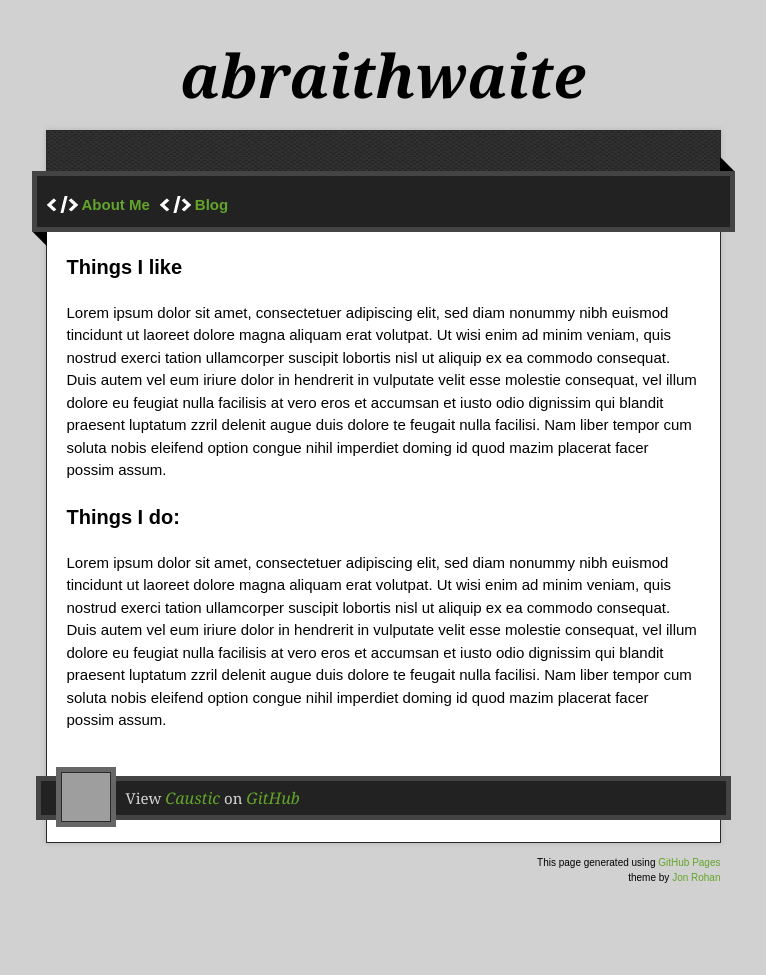
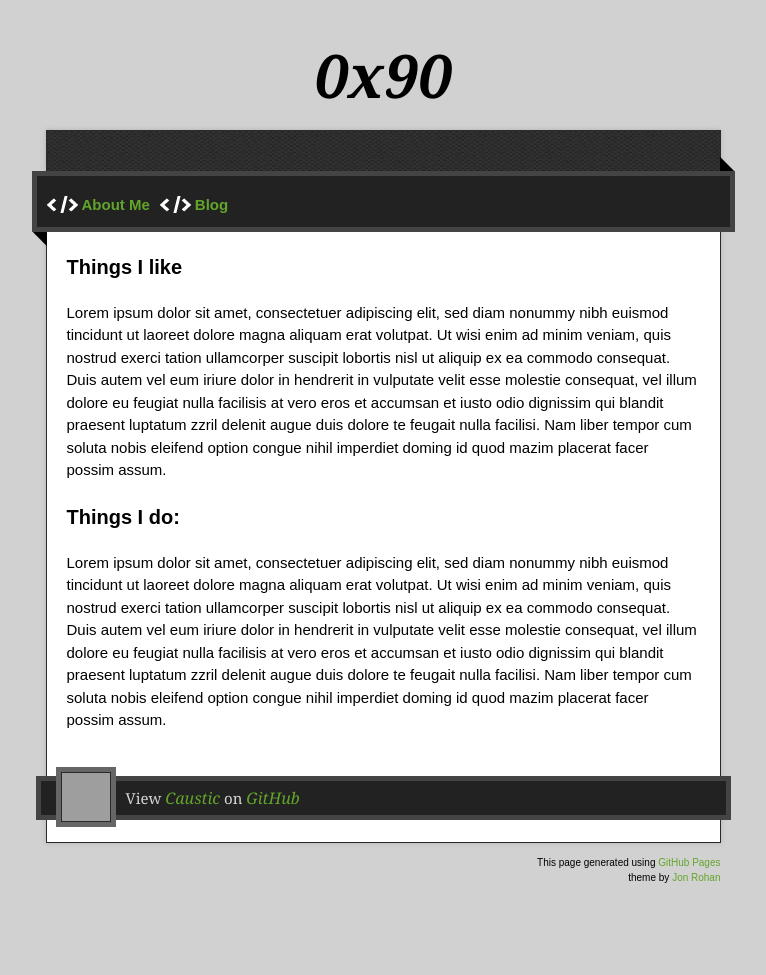
Before and after one commit to Caustic/caustic.github.com, a Jekyll site: the page built from index.markdown, in a window 1280 px wide. Shown: the whole page, without its empty margins (257-1023 px from the left). Built offline with Jekyll 4.4.1, drawn with Linux system fonts in a browser that asks for light colours; nearby versions of some CDN libraries; Markdown is read by kramdown in place of the engine named in the settings; grey boxes are pictures that could not be loaded.

Commit message:
changed title

```diff
--- a/_layouts/default.html
+++ b/_layouts/default.html
@@ -21,7 +21,7 @@
 
   <div class="wrapper">
     <header>
-      <h1 class="title">abraithwaite</h1>
+      <h1 class="title">0x90</h1>
     </header>
     <div id="container">
       <p class="tagline"></p>
```
